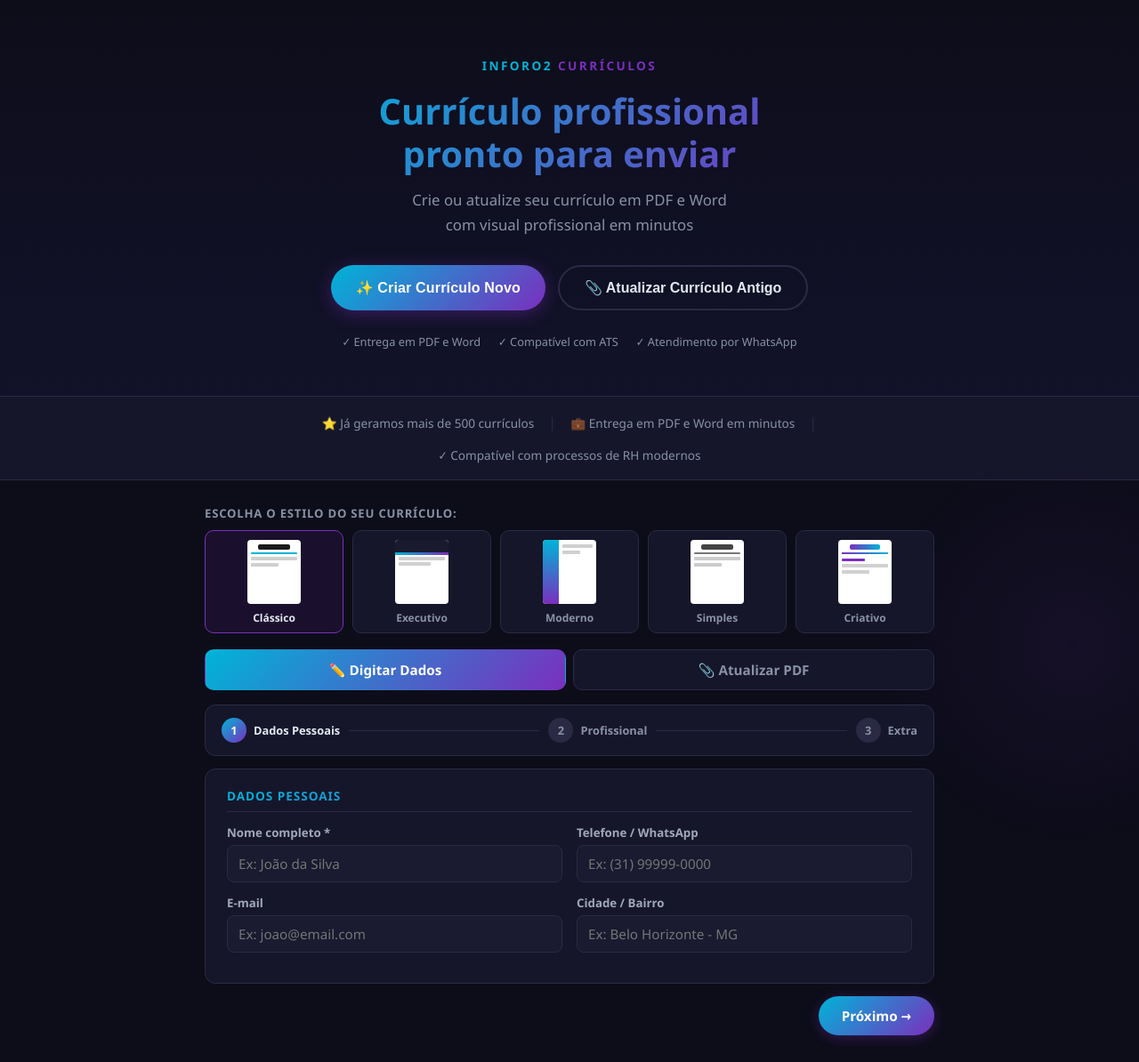
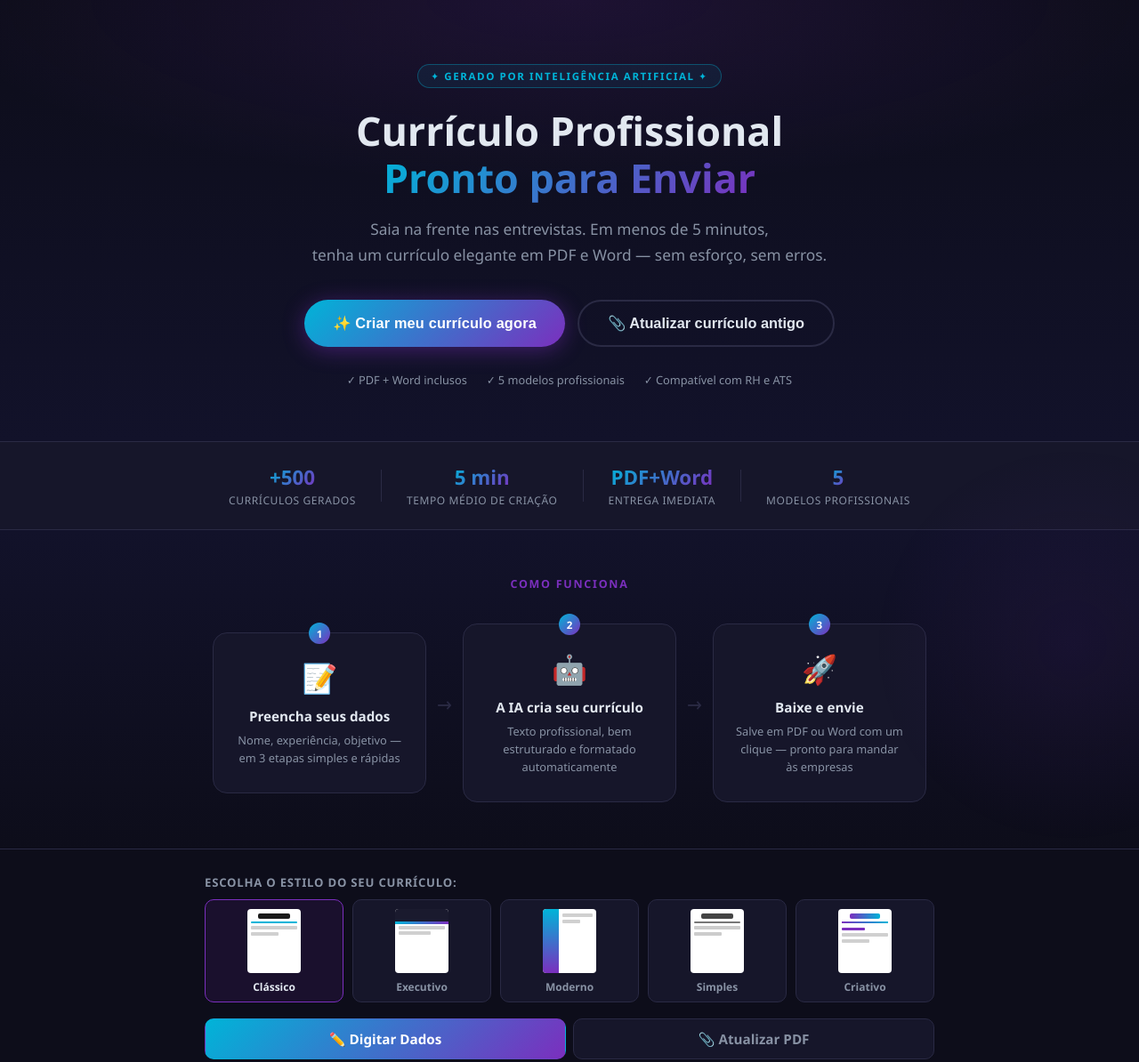
Before and after one commit to gabrielarcanjo044/Curriculo_Profissional, a website: page public/index.html in a window 1280 px wide. Shown: the top 1194 px of the page at 89% size. Drawn offline with Linux system fonts and the light colour scheme.

Commit message:
Renomeia para Currículo Profissional Pronto para Enviar + landing page matadora com Como Funciona

```diff
--- a/public/index.html
+++ b/public/index.html
@@ -3,7 +3,7 @@
 <head>
   <meta charset="UTF-8" />
   <meta name="viewport" content="width=device-width, initial-scale=1.0" />
-  <title>INFORO2 Currículos — Currículo Profissional com IA</title>
+  <title>Currículo Profissional Pronto para Enviar — Gerado por IA em Minutos</title>
   <link rel="stylesheet" href="style.css" />
 </head>
 <body>
@@ -11,17 +11,17 @@
   <!-- ═══════ HERO ═══════ -->
   <div class="hero">
     <div class="hero-inner">
-      <div class="hero-brand">INFORO2 <span>Currículos</span></div>
-      <h1>Currículo profissional<br>pronto para enviar</h1>
-      <p class="hero-sub">Crie ou atualize seu currículo em PDF e Word<br>com visual profissional em minutos</p>
+      <div class="hero-badge">✦ Gerado por Inteligência Artificial ✦</div>
+      <h1>Currículo Profissional<br><span class="hero-h1-accent">Pronto para Enviar</span></h1>
+      <p class="hero-sub">Saia na frente nas entrevistas. Em menos de 5 minutos,<br>tenha um currículo elegante em PDF e Word — sem esforço, sem erros.</p>
       <div class="hero-btns">
-        <button class="btn-hero-prim" onclick="irParaApp('novo')">✨ Criar Currículo Novo</button>
-        <button class="btn-hero-sec" onclick="irParaApp('pdf')">📎 Atualizar Currículo Antigo</button>
+        <button class="btn-hero-prim" onclick="irParaApp('novo')">✨ Criar meu currículo agora</button>
+        <button class="btn-hero-sec" onclick="irParaApp('pdf')">📎 Atualizar currículo antigo</button>
       </div>
       <div class="hero-trust">
-        <span>✓ Entrega em PDF e Word</span>
-        <span>✓ Compatível com ATS</span>
-        <span>✓ Atendimento por WhatsApp</span>
+        <span>✓ PDF + Word inclusos</span>
+        <span>✓ 5 modelos profissionais</span>
+        <span>✓ Compatível com RH e ATS</span>
       </div>
     </div>
   </div>
@@ -29,11 +29,42 @@
   <!-- ═══════ PROVA SOCIAL ═══════ -->
   <div class="prova-social">
     <div class="ps-inner">
-      <div class="ps-item">⭐ Já geramos mais de 500 currículos</div>
-      <div class="ps-sep">|</div>
-      <div class="ps-item">💼 Entrega em PDF e Word em minutos</div>
-      <div class="ps-sep">|</div>
-      <div class="ps-item">✓ Compatível com processos de RH modernos</div>
+      <div class="ps-stat"><span class="ps-num">+500</span><span class="ps-desc">currículos gerados</span></div>
+      <div class="ps-divider"></div>
+      <div class="ps-stat"><span class="ps-num">5 min</span><span class="ps-desc">tempo médio de criação</span></div>
+      <div class="ps-divider"></div>
+      <div class="ps-stat"><span class="ps-num">PDF+Word</span><span class="ps-desc">entrega imediata</span></div>
+      <div class="ps-divider"></div>
+      <div class="ps-stat"><span class="ps-num">5</span><span class="ps-desc">modelos profissionais</span></div>
+    </div>
+  </div>
+
+  <!-- ═══════ COMO FUNCIONA ═══════ -->
+  <div class="como-funciona">
+    <div class="cf-inner">
+      <div class="cf-titulo">Como funciona</div>
+      <div class="cf-steps">
+        <div class="cf-step">
+          <div class="cf-num">1</div>
+          <div class="cf-step-icon">📝</div>
+          <div class="cf-step-title">Preencha seus dados</div>
+          <div class="cf-step-desc">Nome, experiência, objetivo — em 3 etapas simples e rápidas</div>
+        </div>
+        <div class="cf-arrow">→</div>
+        <div class="cf-step">
+          <div class="cf-num">2</div>
+          <div class="cf-step-icon">🤖</div>
+          <div class="cf-step-title">A IA cria seu currículo</div>
+          <div class="cf-step-desc">Texto profissional, bem estruturado e formatado automaticamente</div>
+        </div>
+        <div class="cf-arrow">→</div>
+        <div class="cf-step">
+          <div class="cf-num">3</div>
+          <div class="cf-step-icon">🚀</div>
+          <div class="cf-step-title">Baixe e envie</div>
+          <div class="cf-step-desc">Salve em PDF ou Word com um clique — pronto para mandar às empresas</div>
+        </div>
+      </div>
     </div>
   </div>
 
--- a/public/style.css
+++ b/public/style.css
@@ -47,49 +47,55 @@ body::after {
 
 /* ═══════ HERO ═══════════════════════════════════════════════ */
 .hero {
-  padding: 64px 20px 52px;
+  padding: 72px 20px 60px;
   text-align: center;
   position: relative;
   border-bottom: 1px solid var(--borda);
-  background: linear-gradient(180deg, #0d0d1a 0%, #12122a 100%);
+  background: radial-gradient(ellipse 80% 60% at 50% 0%, rgba(123,47,190,0.15) 0%, transparent 70%),
+              linear-gradient(180deg, #0d0d1a 0%, #12122a 100%);
 }
 
 .hero-inner {
-  max-width: 660px;
+  max-width: 680px;
   margin: 0 auto;
   position: relative;
   z-index: 1;
 }
 
-.hero-brand {
-  font-size: 0.85rem;
-  font-weight: 800;
-  letter-spacing: 0.18em;
+.hero-badge {
+  display: inline-block;
+  font-size: 0.72rem;
+  font-weight: 700;
+  letter-spacing: 0.14em;
   text-transform: uppercase;
   color: var(--azul);
-  margin-bottom: 18px;
-}
-
-.hero-brand span {
-  color: var(--roxo);
+  border: 1px solid rgba(0,180,216,0.35);
+  background: rgba(0,180,216,0.08);
+  padding: 5px 14px;
+  border-radius: 50px;
+  margin-bottom: 22px;
 }
 
 .hero h1 {
-  font-size: 2.5rem;
+  font-size: 2.8rem;
   font-weight: 800;
-  line-height: 1.2;
+  line-height: 1.18;
+  color: var(--texto);
+  margin-bottom: 16px;
+}
+
+.hero-h1-accent {
   background: var(--grad);
   -webkit-background-clip: text;
   -webkit-text-fill-color: transparent;
   background-clip: text;
-  margin-bottom: 14px;
 }
 
 .hero-sub {
   color: var(--sub);
-  font-size: 1.05rem;
-  line-height: 1.65;
-  margin-bottom: 32px;
+  font-size: 1.08rem;
+  line-height: 1.7;
+  margin-bottom: 36px;
 }
 
 .hero-btns {
@@ -97,38 +103,38 @@ body::after {
   gap: 14px;
   justify-content: center;
   flex-wrap: wrap;
-  margin-bottom: 26px;
+  margin-bottom: 28px;
 }
 
 .btn-hero-prim {
-  padding: 14px 28px;
+  padding: 15px 32px;
   background: var(--grad);
   color: #fff;
   border: none;
   border-radius: 50px;
-  font-size: 1rem;
+  font-size: 1.02rem;
   font-weight: 700;
   cursor: pointer;
-  box-shadow: 0 4px 20px rgba(123,47,190,0.4);
-  transition: all 0.2s;
+  box-shadow: 0 4px 24px rgba(123,47,190,0.45);
+  transition: all 0.22s;
   letter-spacing: 0.01em;
 }
 
 .btn-hero-prim:hover {
   transform: translateY(-2px);
-  box-shadow: 0 8px 28px rgba(123,47,190,0.55);
+  box-shadow: 0 10px 32px rgba(123,47,190,0.6);
 }
 
 .btn-hero-sec {
-  padding: 14px 28px;
+  padding: 15px 32px;
   background: transparent;
   color: var(--texto);
   border: 2px solid var(--borda);
   border-radius: 50px;
-  font-size: 1rem;
+  font-size: 1.02rem;
   font-weight: 700;
   cursor: pointer;
-  transition: all 0.2s;
+  transition: all 0.22s;
 }
 
 .btn-hero-sec:hover {
@@ -138,7 +144,7 @@ body::after {
 
 .hero-trust {
   display: flex;
-  gap: 20px;
+  gap: 22px;
   justify-content: center;
   flex-wrap: wrap;
 }
@@ -152,7 +158,7 @@ body::after {
 .prova-social {
   background: var(--card);
   border-bottom: 1px solid var(--borda);
-  padding: 18px 20px;
+  padding: 24px 20px;
 }
 
 .ps-inner {
@@ -161,19 +167,129 @@ body::after {
   display: flex;
   align-items: center;
   justify-content: center;
-  gap: 16px;
+  gap: 0;
   flex-wrap: wrap;
 }
 
-.ps-item {
-  font-size: 0.85rem;
-  color: var(--sub);
-  font-weight: 500;
+.ps-stat {
+  display: flex;
+  flex-direction: column;
+  align-items: center;
+  gap: 2px;
+  padding: 0 28px;
 }
 
-.ps-sep {
+.ps-num {
+  font-size: 1.4rem;
+  font-weight: 800;
+  background: var(--grad);
+  -webkit-background-clip: text;
+  -webkit-text-fill-color: transparent;
+  background-clip: text;
+}
+
+.ps-desc {
+  font-size: 0.75rem;
+  color: var(--sub);
+  text-transform: uppercase;
+  letter-spacing: 0.05em;
+}
+
+.ps-divider {
+  width: 1px;
+  height: 36px;
+  background: var(--borda);
+  flex-shrink: 0;
+}
+
+/* ═══════ COMO FUNCIONA ══════════════════════════════════════ */
+.como-funciona {
+  background: linear-gradient(180deg, #12122a 0%, #0d0d1a 100%);
+  border-bottom: 1px solid var(--borda);
+  padding: 52px 20px;
+}
+
+.cf-inner {
+  max-width: 860px;
+  margin: 0 auto;
+  text-align: center;
+}
+
+.cf-titulo {
+  font-size: 0.78rem;
+  font-weight: 700;
+  text-transform: uppercase;
+  letter-spacing: 0.14em;
+  color: var(--roxo);
+  margin-bottom: 36px;
+}
+
+.cf-steps {
+  display: flex;
+  align-items: center;
+  justify-content: center;
+  gap: 0;
+  flex-wrap: wrap;
+}
+
+.cf-step {
+  background: var(--card);
+  border: 1px solid var(--borda);
+  border-radius: 16px;
+  padding: 28px 24px;
+  flex: 1;
+  min-width: 200px;
+  max-width: 240px;
+  position: relative;
+  transition: border-color 0.2s, transform 0.2s;
+}
+
+.cf-step:hover {
+  border-color: var(--roxo);
+  transform: translateY(-3px);
+}
+
+.cf-num {
+  position: absolute;
+  top: -12px;
+  left: 50%;
+  transform: translateX(-50%);
+  width: 24px;
+  height: 24px;
+  border-radius: 50%;
+  background: var(--grad);
+  color: #fff;
+  font-size: 0.72rem;
+  font-weight: 800;
+  display: flex;
+  align-items: center;
+  justify-content: center;
+}
+
+.cf-step-icon {
+  font-size: 2rem;
+  margin-bottom: 12px;
+}
+
+.cf-step-title {
+  font-size: 0.95rem;
+  font-weight: 700;
+  color: var(--texto);
+  margin-bottom: 8px;
+}
+
+.cf-step-desc {
+  font-size: 0.8rem;
+  color: var(--sub);
+  line-height: 1.55;
+}
+
+.cf-arrow {
+  font-size: 1.4rem;
   color: var(--borda);
-  font-size: 1rem;
+  padding: 0 12px;
+  flex-shrink: 0;
+  margin-bottom: 20px;
 }
 
 /* ═══════ CONTAINER ══════════════════════════════════════════ */
@@ -640,12 +756,16 @@ input[type="file"]:hover {
 
 /* ═══════ RESPONSIVO ════════════════════════════════════════ */
 @media (max-width: 640px) {
-  .hero h1 { font-size: 1.8rem; }
+  .hero h1 { font-size: 2rem; }
   .hero-btns { flex-direction: column; align-items: center; }
-  .btn-hero-prim, .btn-hero-sec { width: 100%; max-width: 320px; }
+  .btn-hero-prim, .btn-hero-sec { width: 100%; max-width: 340px; }
   .linha { flex-direction: column; gap: 0; }
-  .ps-sep { display: none; }
-  .ps-inner { flex-direction: column; gap: 10px; text-align: center; }
+  .ps-inner { gap: 16px; }
+  .ps-divider { width: 40px; height: 1px; }
+  .ps-stat { padding: 0 12px; }
+  .cf-steps { flex-direction: column; align-items: center; }
+  .cf-arrow { transform: rotate(90deg); padding: 4px 0; margin-bottom: 0; }
+  .cf-step { max-width: 100%; width: 100%; }
   .steps-nav { padding: 10px 12px; gap: 4px; }
   .step-lbl { display: none; }
   .template-cards { gap: 6px; }
```
